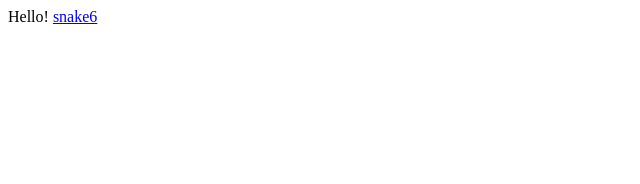
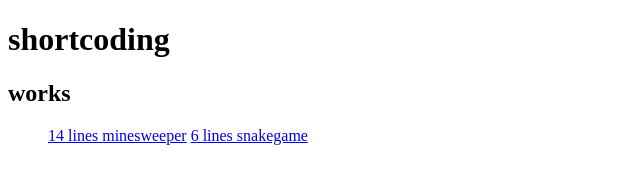
Before and after one commit to nagtkk/shortcoding, a plain HTML site: page docs/index.html in a window 1280 px wide. Shown: the whole page, without its empty margins (0-640 px from the left). Drawn offline with Linux system fonts and the light colour scheme.

Commit message:
Update index.html

```diff
--- a/docs/index.html
+++ b/docs/index.html
@@ -2,9 +2,15 @@
 <html>
     <head>
         <meta charset="utf-8"/>
+        <title>shortcoding</title>
     </head>
     <body>
-        Hello!
-        <a href="snake6.html">snake6</a>
+        <h1>shortcoding</h1>
+
+        <h2>works</h2>
+        <ul>
+          <a href="minesweeper14.html">14 lines minesweeper</a>
+          <a href="snake6.html">6 lines snakegame</a>
+        </ul>
     </body>
 </html>
```
